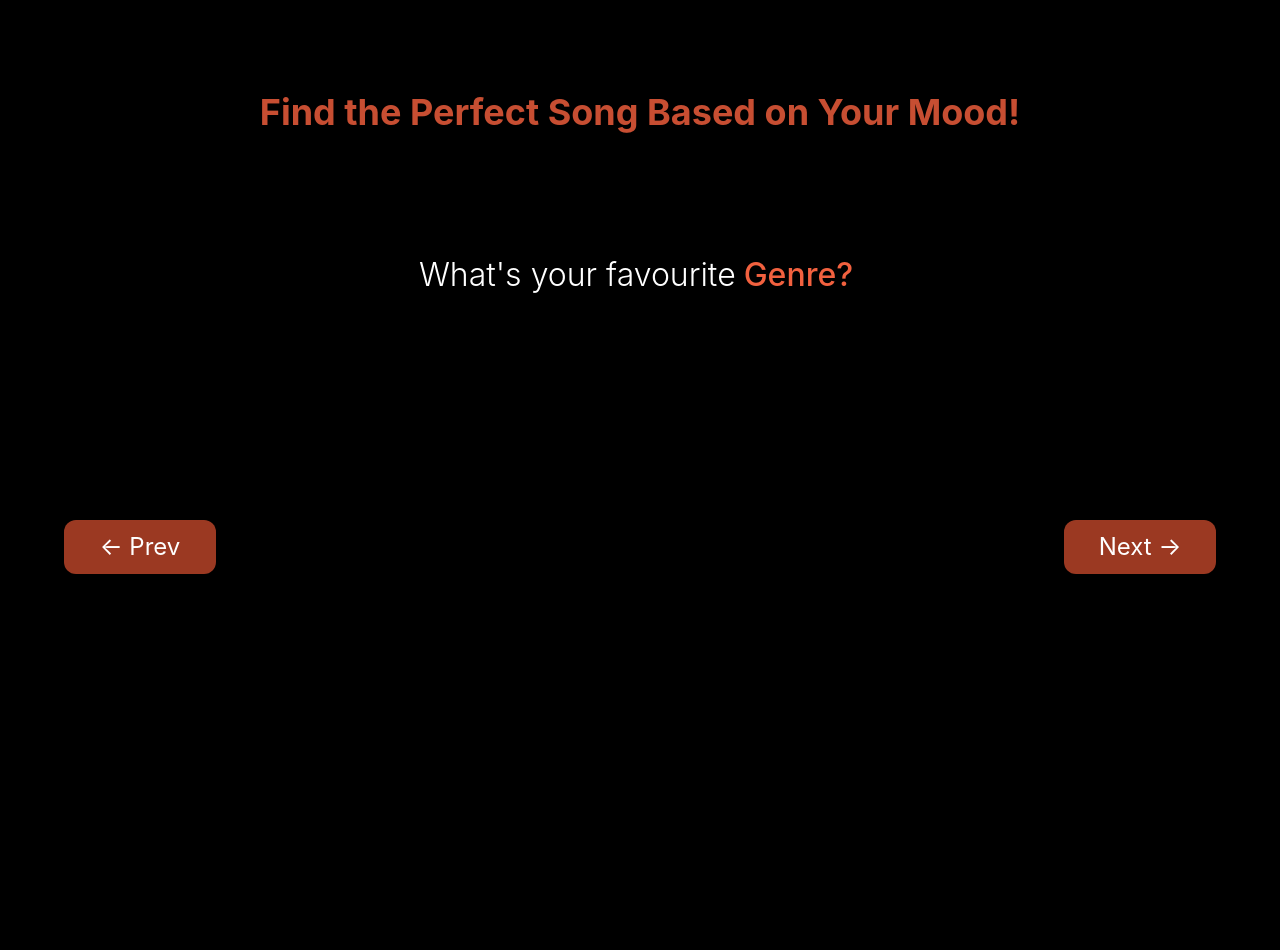
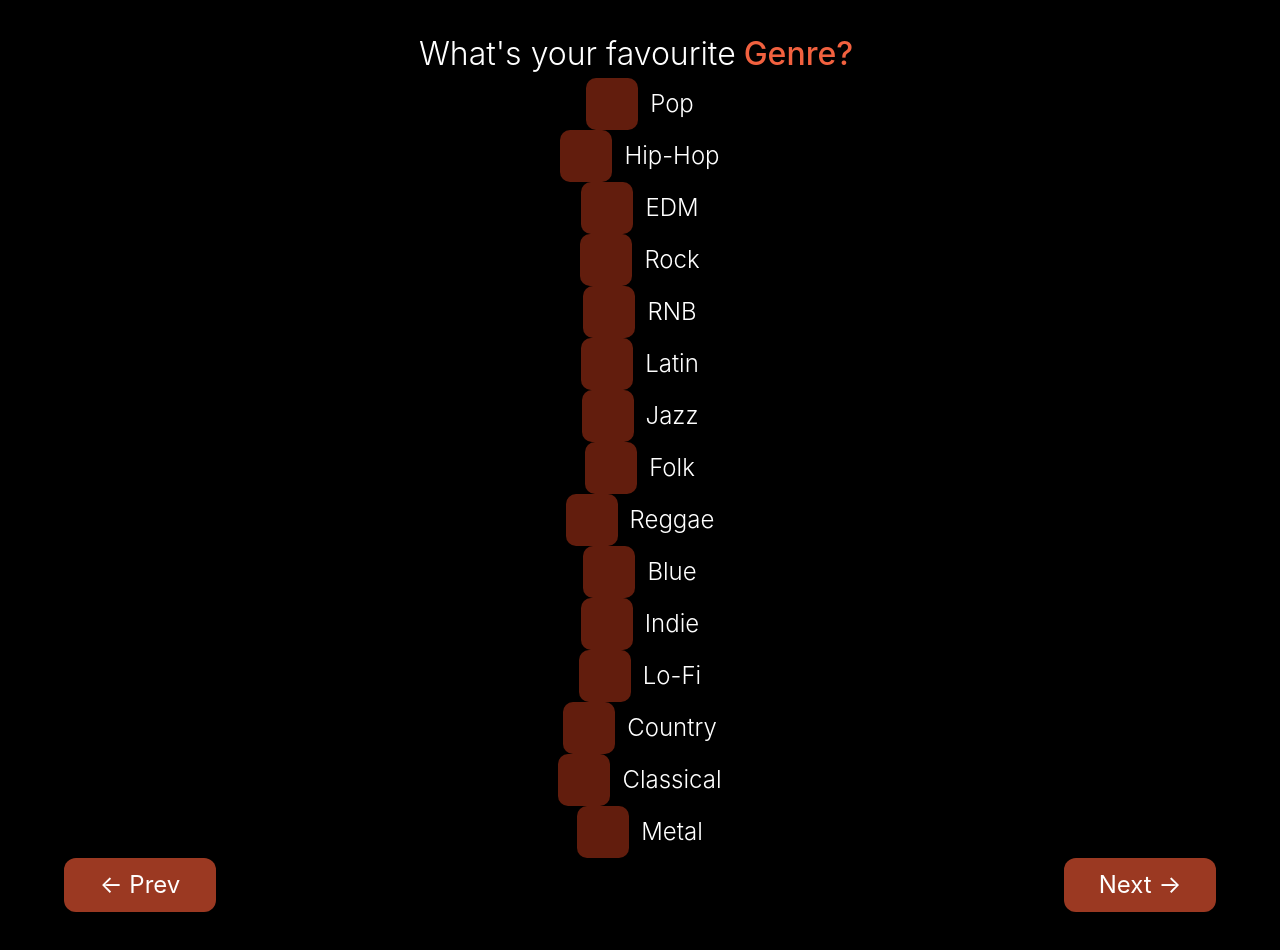
Before and after one commit to BriranSus/MoodiFY_FE, a React (Vite) app: page /selection_3 in a window 1280 px wide. Shown: the part 280-1230 px from the top of the page. Before the commit the page ends 918 px from the top, so only its background shows below. Built offline with nearby package versions, Linux system fonts and the light colour scheme; no server answers.

Commit message:
Added CheckButton Component Version 1

```diff
--- /dev/null
+++ b/src/component/CheckButton.tsx
@@ -0,0 +1,17 @@
+interface propsType {
+    title: string
+}
+
+function CheckButton ({title, ...props} : propsType) {
+    return (
+        <>
+            <div {...props} className="flex flex-row items-center gap-3 ">
+                <div className="min-w-[52px] min-h-[52px] bg-Angry rounded-[10px]">
+                </div>
+                <p className="text-White font-[300] text-[24px]">{title}</p>
+            </div>
+        </>
+    )
+}
+
+export default CheckButton;
--- a/src/pages/SelectionPage3.tsx
+++ b/src/pages/SelectionPage3.tsx
@@ -1,8 +1,57 @@
+import CheckButton from "../component/CheckButton"
 import Navbar from "../component/Navbar"
 import NextButton from "../component/NextButton"
 import PrevButton from "../component/PrevButton"
 
 function SelectionPage3() {
+    const genres = [
+        {
+            title:"Pop"
+        },
+        {
+            title:"Hip-Hop"
+        },
+        {
+            title:"EDM"
+        },
+        {
+            title:"Rock"
+        },
+        {
+            title:"RNB"
+        },
+        {
+            title:"Latin"
+        },
+        {
+            title:"Jazz"
+        },
+        {
+            title:"Folk"
+        },
+        {
+            title:"Reggae"
+        },
+        {
+            title:"Blue"
+        },
+        {
+            title:"Indie"
+        },
+        {
+            title:"Lo-Fi"
+        },
+        {
+            title:"Country"
+        },
+        {
+            title:"Classical"
+        },
+        {
+            title:"Metal"
+        }
+    ]
+
     return(
         <>
             <Navbar currentPage={"Selection"}/>
@@ -14,7 +63,9 @@ function SelectionPage3() {
                         <h2 className="text-White font-[300]">What's your favourite</h2>
                         <p className="text-Bright_red font-medium pl-2 pr-2">Genre?</p>
                     </div>
-
+                    {genres.map((item) => (
+                        <CheckButton {...item}/>
+                    ))}
 
 
                 </div>
```
